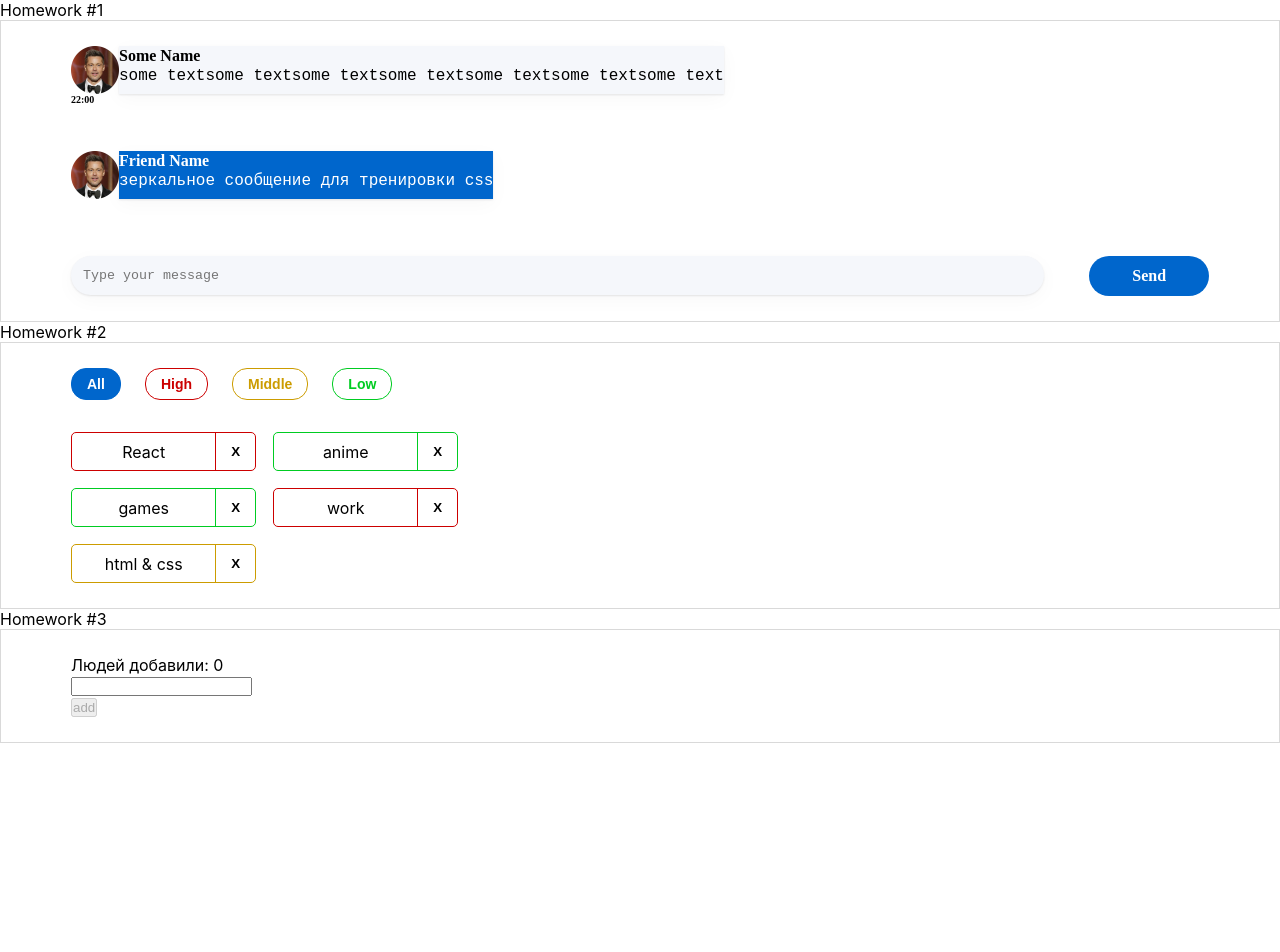
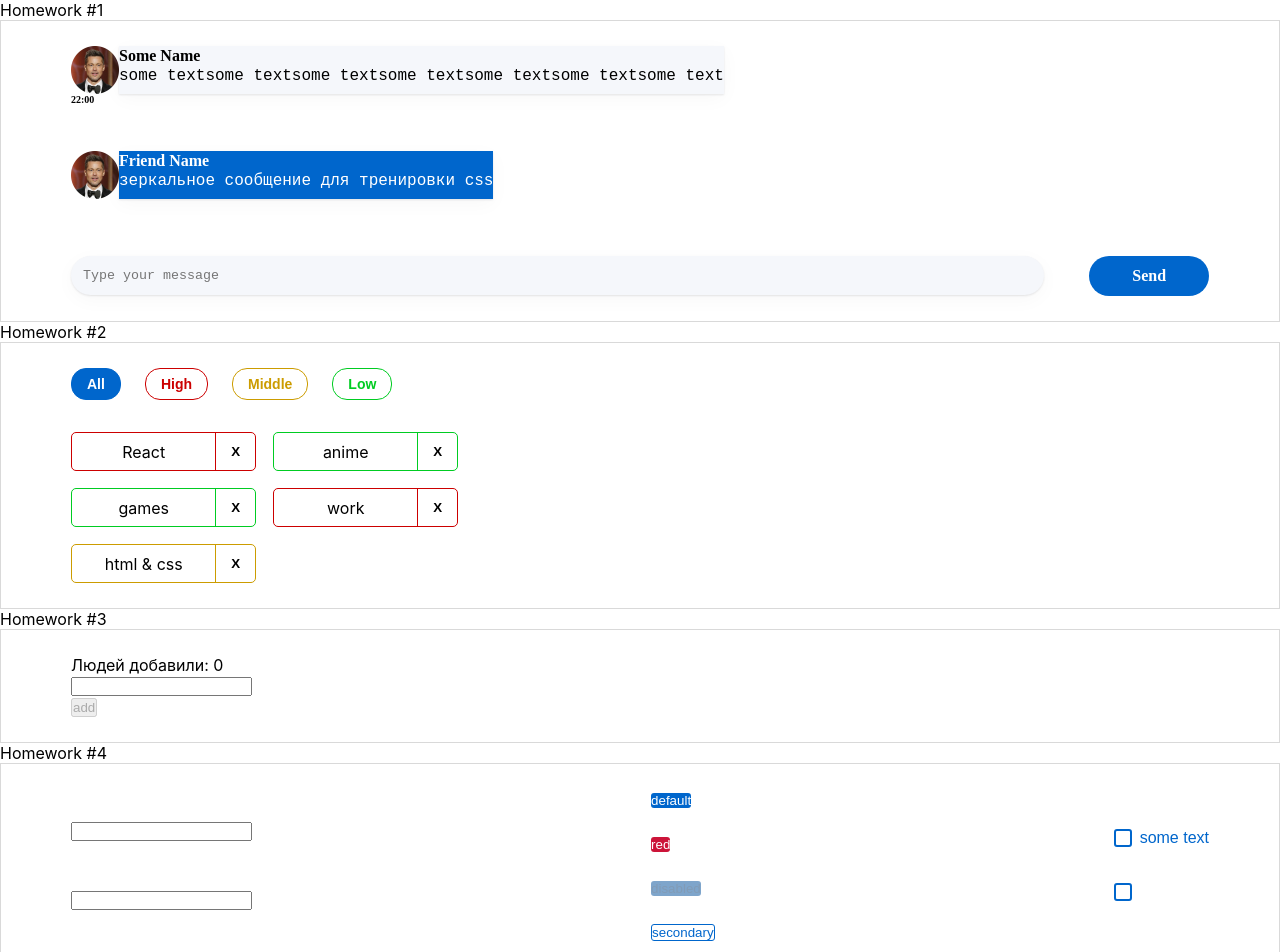
Before and after one commit to TanyaMalina/hws2-master, a React (Create React App) app: page / in a window 1280 px wide. Shown: the top 952 px of the page. Before the commit the page ends 800 px from the top, so only its background shows below. Built offline with nearby package versions, Linux system fonts and the light colour scheme.

Commit message:
Create buttons with styles from props

```diff
--- a/src/s1-main/App.tsx
+++ b/src/s1-main/App.tsx
@@ -3,6 +3,7 @@ import s from './App.module.css'
 import HW1 from '../s2-homeworks/hw01/HW1'
 import HW2 from "../s2-homeworks/hw02/HW2";
 import HW3 from "../s2-homeworks/hw03/HW3";
+import HW4 from "../s2-homeworks/hw04/HW4";
 
 function App() {
     return (
@@ -10,7 +11,7 @@ function App() {
             <HW1/>
             <HW2/>
             <HW3/>
-            {/*<HW4/>*/}
+            <HW4/>
 
             {/*при выполнении дз 5 и более - закомментировать здесь дз 1-4, так как они есть внутри дз 5*/}
             {/*<HW5/>*/}
--- a/src/s2-homeworks/hw03/GreetingContainer.tsx
+++ b/src/s2-homeworks/hw03/GreetingContainer.tsx
@@ -8,7 +8,7 @@ type GreetingContainerPropsType = {
 }
 
 export const pureAddUser = (name: string, setError: (error: string) => void, setName: (name: string) => void, addUserCallback: (name: string) => void) => {
-    if (name != null && typeof name !== "undefined") {
+    if (!name.trim()) {
         setError("Ошибка! Введите имя!")
     }else{
         setName(name)
@@ -18,7 +18,7 @@ export const pureAddUser = (name: string, setError: (error: string) => void, set
 }
 
 export const pureOnBlur = (name: string, setError: (error: string) => void) => {
-    if (name != null && typeof name !== "undefined") {
+    if (!name.trim()) {
         setError("Ошибка! Введите имя!")
     }
 }
--- a/src/s2-homeworks/hw04/common/c2-SuperButton/SuperButton.module.css
+++ b/src/s2-homeworks/hw04/common/c2-SuperButton/SuperButton.module.css
@@ -1,16 +1,27 @@
 .button {
+    border-radius: 3px;
+    border: none;
 }
 
 .disabled {
+    background-color: #004D99;
+    opacity: 0.5;
 }
 
 .secondary {
+    color: #0066CC;
+    background-color: #FFFFFF;
+    border: solid 1px #0066CC;
 }
 
 .default {
+    color: #FFFFFF;
+    background-color: #0066CC;
 }
 
 .red {
+    color: #FFFFFF;
+    background-color: #CC1439;
 }
 
 .default:hover {
--- a/src/s2-homeworks/hw04/common/c2-SuperButton/SuperButton.tsx
+++ b/src/s2-homeworks/hw04/common/c2-SuperButton/SuperButton.tsx
@@ -18,10 +18,7 @@ const SuperButton: React.FC<SuperButtonPropsType> = (
     }
 ) => {
     const finalClassName = s.button
-        // + (disabled
-        //         ? ...
-        //         : xType === 'red'
-        //             ? ...
+        + (disabled? ' ' + s["disabled"] : (xType? ' ' + s[xType] : ' ' + s.default))
         + (className ? ' ' + className : '') // задачка на смешивание классов
 
     return (
```
